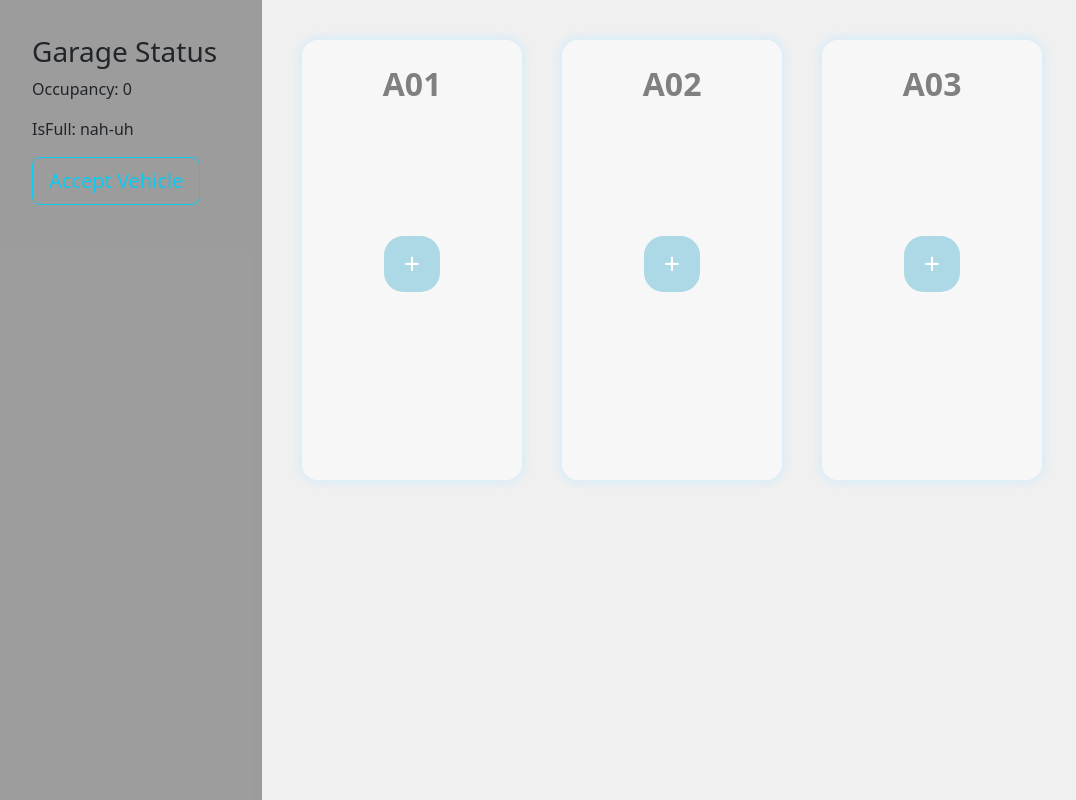
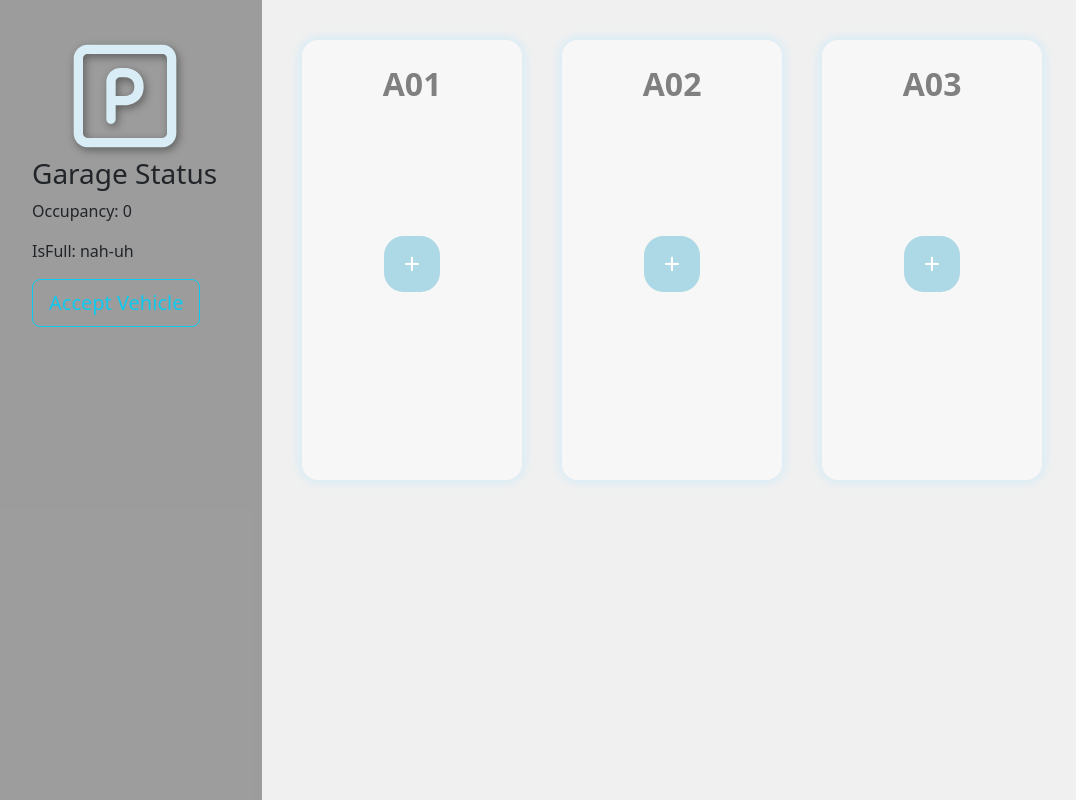
Before and after one commit to Sh-i-aw/Parked, a React (Create React App) app: page / in a window 1280 px wide. Shown: the whole page, without its empty margins (3-1079 px from the left). Built offline with nearby package versions, Linux system fonts and the light colour scheme; a web font is replaced by a local one.

Commit message:
Added logo for app

```diff
--- a/src/App.css
+++ b/src/App.css
@@ -16,6 +16,15 @@
   background-color: rgba(59, 59, 59, 0.5);
   min-width: 250px;
   padding: 35px 45px 35px 35px;
+}
+
+.parkedLogo {
+  width: 7em;
+  height: 7em;
+  margin: 5px;
+  align-self: center;
+  fill: #d8edf6;
+  filter: drop-shadow(2px 3px 4px rgb(0 0 0 / 0.4));
 }
 
 .lotArea {
@@ -120,7 +129,7 @@
   font-family: Helvetica, sans-serif;
   font-weight: 525;
   color: rgba(29, 91, 91, 0.75);
-  text-shadow: 0 0 1px rgba(0, 0, 0, 0.2); /* Subtle gray shadow */
+  text-shadow: 0 0 1px rgba(0, 0, 0, 0.2);
 }
 
 .lotCost p {
--- a/src/App.js
+++ b/src/App.js
@@ -8,6 +8,7 @@ import AcceptInGarageForm from "./Component/AcceptInGarageForm";
 
 import { useEffect, useState } from "react";
 import { Container, Row, Col, Button } from "react-bootstrap";
+import { ReactComponent as Logo } from "./svg/parkedLogo.svg";
 
 function App() {
 	const [garage, setGarage] = useState(new Garage());
@@ -70,6 +71,7 @@ function App() {
 	return (
 		<div className={"fullView"}>
 			<div className={"navColumn"}>
+				<Logo className={"parkedLogo"}></Logo>
 				<h3>Garage Status</h3>
 				<p>Occupancy: {garage.occupancy}</p>
 				<p>IsFull: {garage.isFull ? "yup" : "nah-uh"}</p>
```
Also changed, not shown: src/svg/parkedLogo.svg (added).
